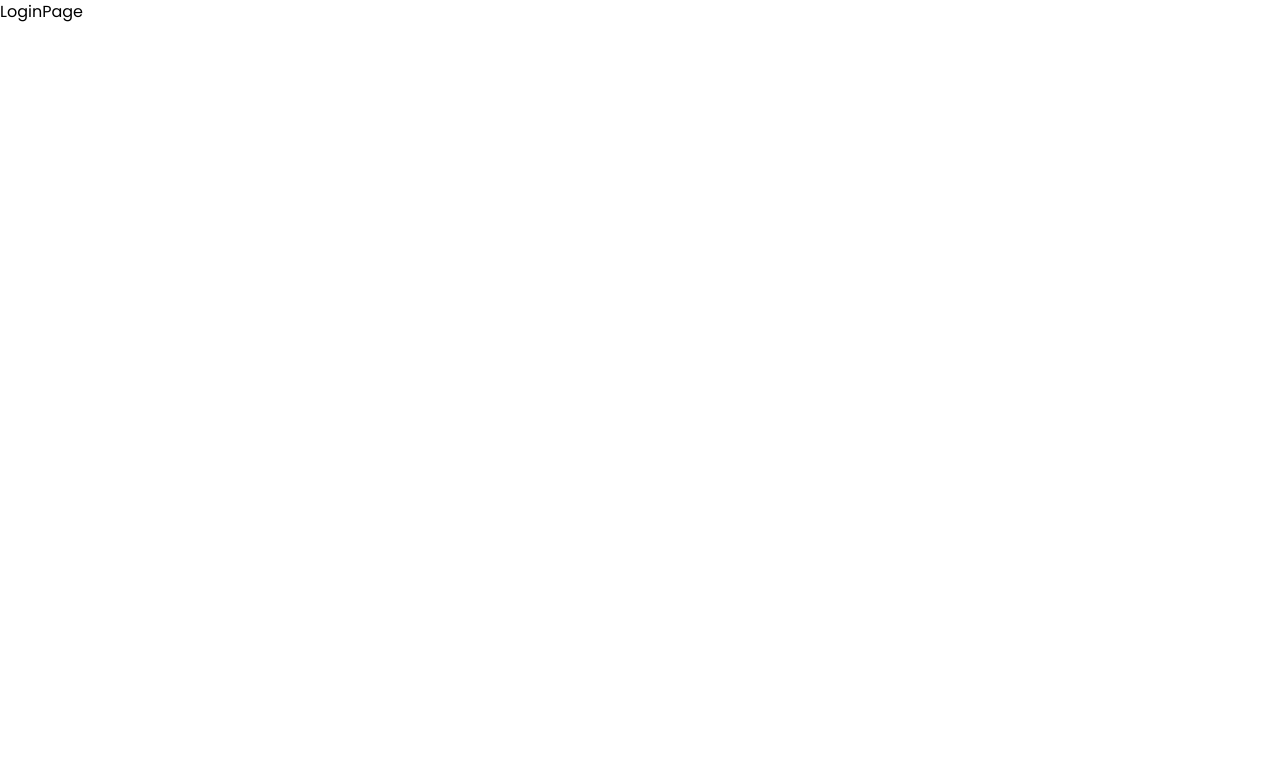
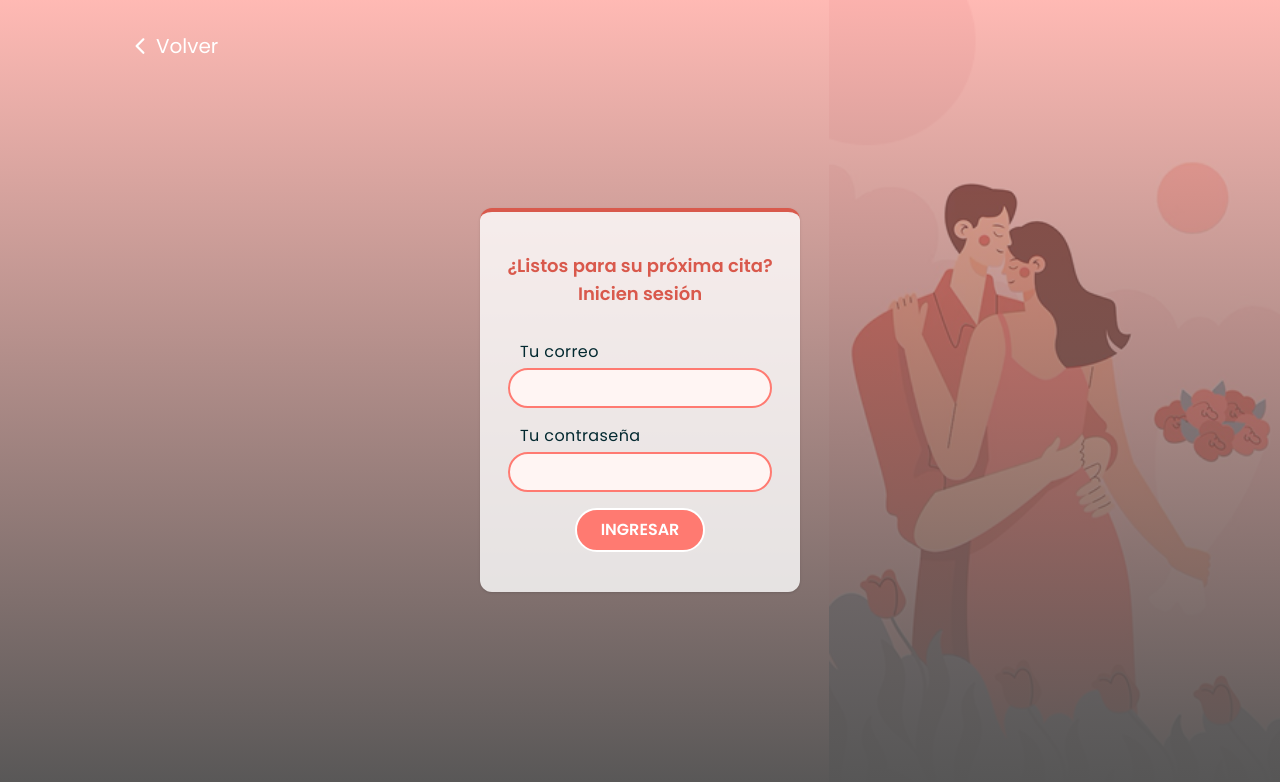
Before and after one commit to Adames1/together-app, a React (Vite) app: page /login in a window 1280 px wide. Shown: the top 782 px of the page. Built offline with nearby package versions, Linux system fonts and the light colour scheme; no server answers.

Commit message:
Actualizacion de proyecto. Aplicando nuevos componentes y rutas

```diff
--- a/package.json
+++ b/package.json
@@ -14,6 +14,8 @@
     "@tailwindcss/vite": "^4.1.11",
     "react": "^19.1.0",
     "react-dom": "^19.1.0",
+    "react-hot-toast": "^2.5.2",
+    "react-icons": "^5.5.0",
     "react-router-dom": "^7.6.3",
     "tailwindcss": "^4.1.11"
   },
--- a/src/App.jsx
+++ b/src/App.jsx
@@ -1,11 +1,16 @@
 import { BrowserRouter } from "react-router-dom";
 import AppRoutes from "./routes/AppRoutes";
+import { AuthProvider } from "./context/AuthContext";
+import { Toaster } from "react-hot-toast";
 
 function App() {
   return (
-    <BrowserRouter>
-      <AppRoutes />
-    </BrowserRouter>
+    <AuthProvider>
+      <BrowserRouter>
+        <Toaster position="top-center" reverseOrder={false} />
+        <AppRoutes />
+      </BrowserRouter>
+    </AuthProvider>
   );
 }
 
--- /dev/null
+++ b/src/components/ButtonSignOut.jsx
@@ -0,0 +1,22 @@
+import { sessionAuth } from "../context/AuthContext";
+import { IoExitOutline } from "react-icons/io5";
+
+function ButtonSignOut() {
+  const { signOut } = sessionAuth();
+
+  const handleClick = async () => {
+    await signOut();
+  };
+
+  return (
+    <button
+      onClick={handleClick}
+      type="button"
+      className="absolute top-7 right-0 flex gap-1 items-center bg-white px-2 py-1 cursor-pointer tracking-wider font-semibold rounded hover:bg-red-400 hover:text-white transition"
+    >
+      Logout <IoExitOutline className="text-xl" />
+    </button>
+  );
+}
+
+export default ButtonSignOut;
--- /dev/null
+++ b/src/context/AuthContext.jsx
@@ -0,0 +1,52 @@
+import { createContext, useContext, useEffect, useState } from "react";
+import { supabase } from "../supabaseClient";
+
+const AuthContext = createContext(null);
+
+export const AuthProvider = ({ children }) => {
+  const [session, setSession] = useState(null);
+  const [loading, setLoading] = useState(true);
+
+  useEffect(() => {
+    const getSession = async () => {
+      const {
+        data: { session },
+      } = await supabase.auth.getSession();
+      setSession(session);
+      setLoading(false);
+    };
+
+    getSession();
+
+    const {
+      data: { subscription },
+    } = supabase.auth.onAuthStateChange((_event, session) => {
+      setSession(session);
+    });
+
+    return () => {
+      subscription?.unsubscribe;
+    };
+  }, []);
+
+  const signIn = async (email, password) => {
+    const { error } = await supabase.auth.signInWithPassword({
+      email,
+      password,
+    });
+    if (error) throw error;
+  };
+
+  const signOut = async () => {
+    const { error } = await supabase.auth.signOut();
+    if (error) throw error;
+  };
+
+  return (
+    <AuthContext.Provider value={{ session, loading, signIn, signOut }}>
+      {children}
+    </AuthContext.Provider>
+  );
+};
+
+export const sessionAuth = () => useContext(AuthContext);
--- /dev/null
+++ b/src/pages/BookingListPage.jsx
@@ -0,0 +1,5 @@
+function BookingListPage() {
+  return <div>BookingListPage</div>;
+}
+
+export default BookingListPage;
--- a/src/pages/HomePage.jsx
+++ b/src/pages/HomePage.jsx
@@ -1,23 +1,56 @@
+import { useState, useEffect } from "react";
+import { sessionAuth } from "../context/AuthContext";
 import { Link } from "react-router-dom";
+import ButtonSignOut from "../components/ButtonSignOut";
 import Logo from "../assets/logo.svg";
 
 function HomePage() {
+  const { session } = sessionAuth();
+  const [userName, setUserName] = useState("");
+  const [logoutShow, setLogoutShow] = useState(false);
+
+  useEffect(() => {
+    if (session?.user.email === "nadames05@gmail.com") {
+      setUserName("Argenis");
+    }
+  }, [session]);
+
+  const handleClick = () => {
+    setLogoutShow(!logoutShow);
+  };
+
   return (
     <section className="min-h-screen bg-[#FFF5F3]">
       <header className="fixed top-0 left-0 z-50 w-full h-14 px-8 py-8 sm:px-32">
         <div className="flex justify-between items-center">
           <img src={Logo} className="w-40 sm:w-48" alt="Logo App" />
-          <Link
-            to={"/login"}
-            className="quaternaryColor text-md font-semibold text-white rounded-full px-6 py-2 sm:text-lg sm:tracking-wider sm:px-8 sm:py-3"
-          >
-            Sign In
-          </Link>
+          <div>
+            {session ? (
+              <div className="relative">
+                <h2
+                  onClick={handleClick}
+                  className="text-[#D9594C] cursor-default"
+                >
+                  <strong>Hola,</strong>
+                  {"  "}
+                  {userName}
+                </h2>
+                {logoutShow && <ButtonSignOut />}
+              </div>
+            ) : (
+              <Link
+                to={"/login"}
+                className="quaternaryColor text-md font-semibold text-white rounded-full px-5 py-2 sm:text-lg sm:tracking-wider sm:px-8 sm:py-3"
+              >
+                Sign In
+              </Link>
+            )}
+          </div>
         </div>
       </header>
 
       {/* hero */}
-      <div className="relative bg-[url('./assets/background.png')] bg-no-repeat bg-cover bg-center w-full h-screen flex items-center justify-center sm:bg-contain sm:bg-right">
+      <div className="relative bg-[url('./assets/background.png')] bg-no-repeat bg-cover bg-center w-full h-screen flex flex-col gap-8 items-center justify-center sm:bg-contain sm:bg-right">
         {/* Overlay con degradado */}
         <div className="absolute inset-0 bg-gradient-to-b from-[#ff7a717c] to-[#555555] z-10"></div>
         <div className="w-full px-2 z-20 sm:max-w-[700px]">
@@ -29,7 +62,24 @@ function HomePage() {
             escapadas o simplemente una cita especial solo para ustedes dos.
           </p>
         </div>
-        <div>{/* mostrar contenido dinamico */}</div>
+
+        {/* contenido visible si usuario esta autenticado */}
+        {session && (
+          <div className="flex flex-col gap-4 items-center z-20 sm:flex-row">
+            <Link
+              to={"/reservation"}
+              className="bg-[#FF7A71] text-white rounded-full border-2 border-white uppercase font-semibold min-w-60 text-center py-3 text-lg"
+            >
+              Haz tu reserva
+            </Link>
+            <Link
+              to={"/reservationslisting"}
+              className="bg-white border-2 border-[#FF7A71] text-[#FF7A71] uppercase font-semibold rounded-full min-w-60 text-center py-3 text-lg"
+            >
+              Bandeja de reservas
+            </Link>
+          </div>
+        )}
       </div>
     </section>
   );
--- a/src/pages/LoginPage.jsx
+++ b/src/pages/LoginPage.jsx
@@ -1,5 +1,105 @@
+import { useState } from "react";
+import { sessionAuth } from "../context/AuthContext";
+import { Link, useNavigate } from "react-router-dom";
+
+import toast from "react-hot-toast";
+
+import { IoIosArrowBack } from "react-icons/io";
+
 function LoginPage() {
-  return <div>LoginPage</div>;
+  const { signIn } = sessionAuth();
+  const [email, setEmail] = useState("");
+  const [password, setPassword] = useState("");
+
+  const navigate = useNavigate();
+
+  const handleSubmit = async (e) => {
+    e.preventDefault();
+
+    try {
+      await signIn(email, password);
+
+      setEmail("");
+      setPassword("");
+
+      navigate("/");
+    } catch (error) {
+      if (error.message.includes("Invalid login credentials")) {
+        toast.error(
+          "Credenciales invalidas. Favor verificar tu correo o contraseña"
+        );
+      } else {
+        toast.error("Error al iniciar sesion");
+      }
+    }
+  };
+
+  return (
+    <section className="min-h-screen bg-[#FFF5F3]">
+      <header className="fixed top-0 left-0 z-50 w-full h-14 px-8 py-8 sm:px-32">
+        <Link to={"/"} className="flex gap-1 items-center text-xl text-white">
+          <IoIosArrowBack className="text-2xl" />
+          Volver
+        </Link>
+      </header>
+
+      <div className="relative bg-[url('./assets/background.png')] bg-no-repeat bg-cover bg-center w-full h-screen flex items-center justify-center sm:bg-contain sm:bg-right">
+        {/* Overlay con degradado */}
+        <div className="absolute inset-0 bg-gradient-to-b from-[#ff7a717c] to-[#555555] z-10"></div>
+
+        <div className="bg-white/80 z-20 px-4 py-10 rounded-xl flex flex-col items-center justify-center shadow border-t-4 border-[#D9594C] max-w-2xs sm:max-w-xs">
+          <h2 className="text-center text-md font-semibold text-[#D9594C] sm:text-lg">
+            ¿Listos para su próxima cita? Inicien sesión
+          </h2>
+          <form
+            onSubmit={handleSubmit}
+            className="mt-8 flex flex-col gap-4 items-center w-full px-3"
+          >
+            <div className="flex flex-col w-full gap-1">
+              <label
+                htmlFor="inputEmail"
+                className="text-[#032930] text-md tracking-wide ml-3"
+              >
+                Tu correo
+              </label>
+              <input
+                type="email"
+                name="email"
+                id="inputEmail"
+                value={email}
+                onChange={(e) => setEmail(e.target.value)}
+                className="bg-[#FFF5F3] rounded-full border-2 border-[#FF7A71] py-2 px-4 outline-none text-sm"
+                required
+              />
+            </div>
+            <div className="flex flex-col w-full gap-1">
+              <label
+                htmlFor="inputPassword"
+                className="text-[#032930] text-md tracking-wide ml-3"
+              >
+                Tu contraseña
+              </label>
+              <input
+                type="password"
+                name="password"
+                id="inputPassword"
+                value={password}
+                onChange={(e) => setPassword(e.target.value)}
+                className="bg-[#FFF5F3] rounded-full border-2 border-[#FF7A71] py-2 px-4 outline-none text-sm"
+                required
+              />
+            </div>
+            <button
+              type="submit"
+              className="bg-[#FF7A71] text-white border-2 border-white uppercase rounded-full px-6 py-2 font-semibold"
+            >
+              Ingresar
+            </button>
+          </form>
+        </div>
+      </div>
+    </section>
+  );
 }
 
 export default LoginPage;
--- /dev/null
+++ b/src/pages/ReservationPage.jsx
@@ -0,0 +1,5 @@
+function ReservationPage() {
+  return <div>ReservationPage</div>;
+}
+
+export default ReservationPage;
--- a/src/routes/AppRoutes.jsx
+++ b/src/routes/AppRoutes.jsx
@@ -1,12 +1,16 @@
 import { Routes, Route } from "react-router-dom";
 import HomePage from "../pages/HomePage.jsx";
 import LoginPage from "../pages/LoginPage.jsx";
+import ReservationPage from "../pages/ReservationPage.jsx";
+import BookingListPage from "../pages/BookingListPage.jsx";
 
 function AppRoutes() {
   return (
     <Routes>
       <Route path="/" element={<HomePage />} />
       <Route path="/login" element={<LoginPage />} />
+      <Route path="/reservation" element={<ReservationPage />} />
+      <Route path="/reservationslisting" element={<BookingListPage />} />
     </Routes>
   );
 }
--- a/src/supabaseClient.js
+++ b/src/supabaseClient.js
@@ -1,6 +1,6 @@
 import { createClient } from "@supabase/supabase-js";
 
 const supabaseUrl = import.meta.env.VITE_SUPABASE_URL;
-const supabasekey = import.meta.env.VITE_SUPABASE_ANON_KEY;
+const supabaseKey = import.meta.env.VITE_SUPABASE_API_KEY;
 
-export const supabase = createClient(supabaseUrl, supabasekey);
+export const supabase = createClient(supabaseUrl, supabaseKey);
```
Also changed, not shown: 1 other file (tests, documents, lock files or other folders).
